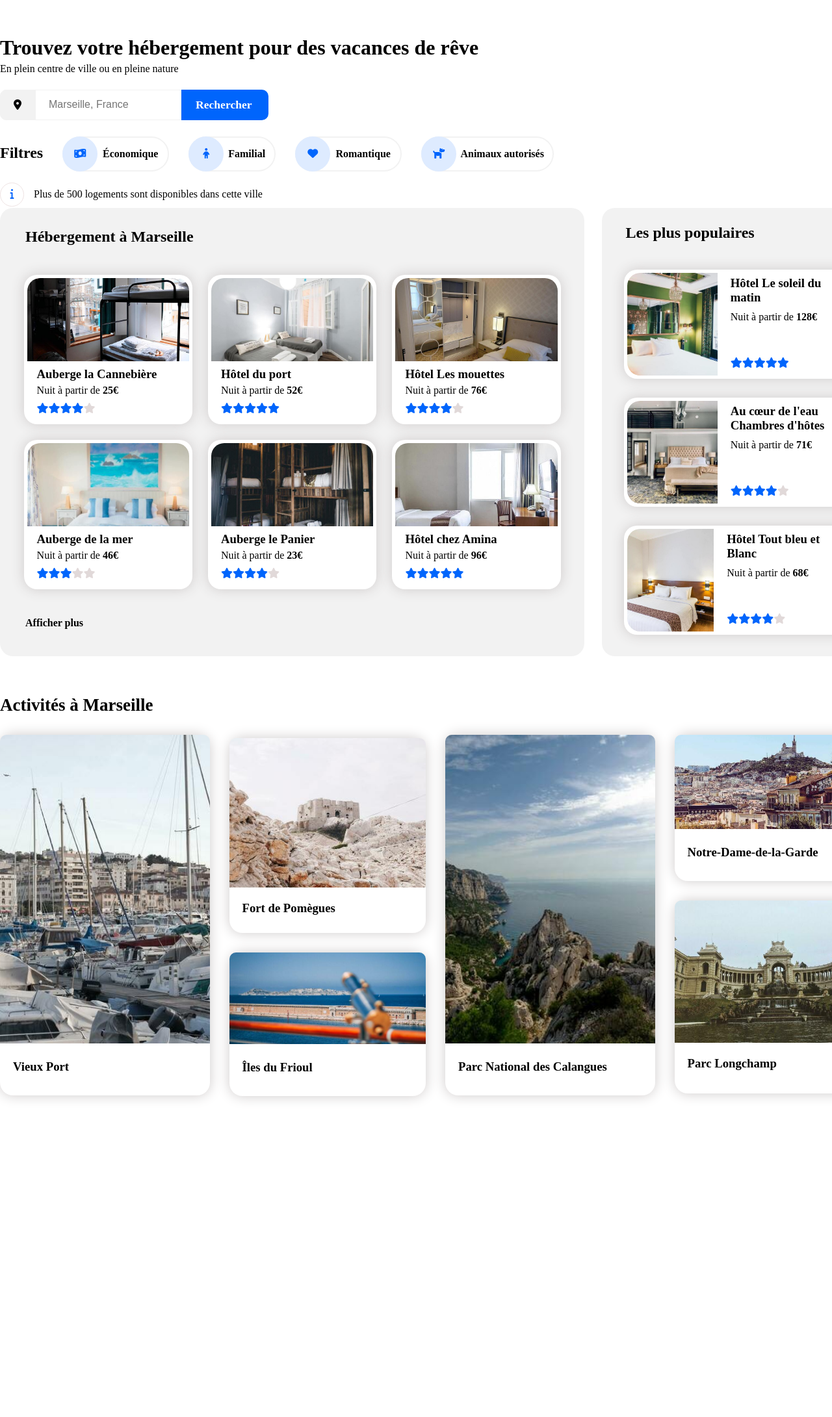
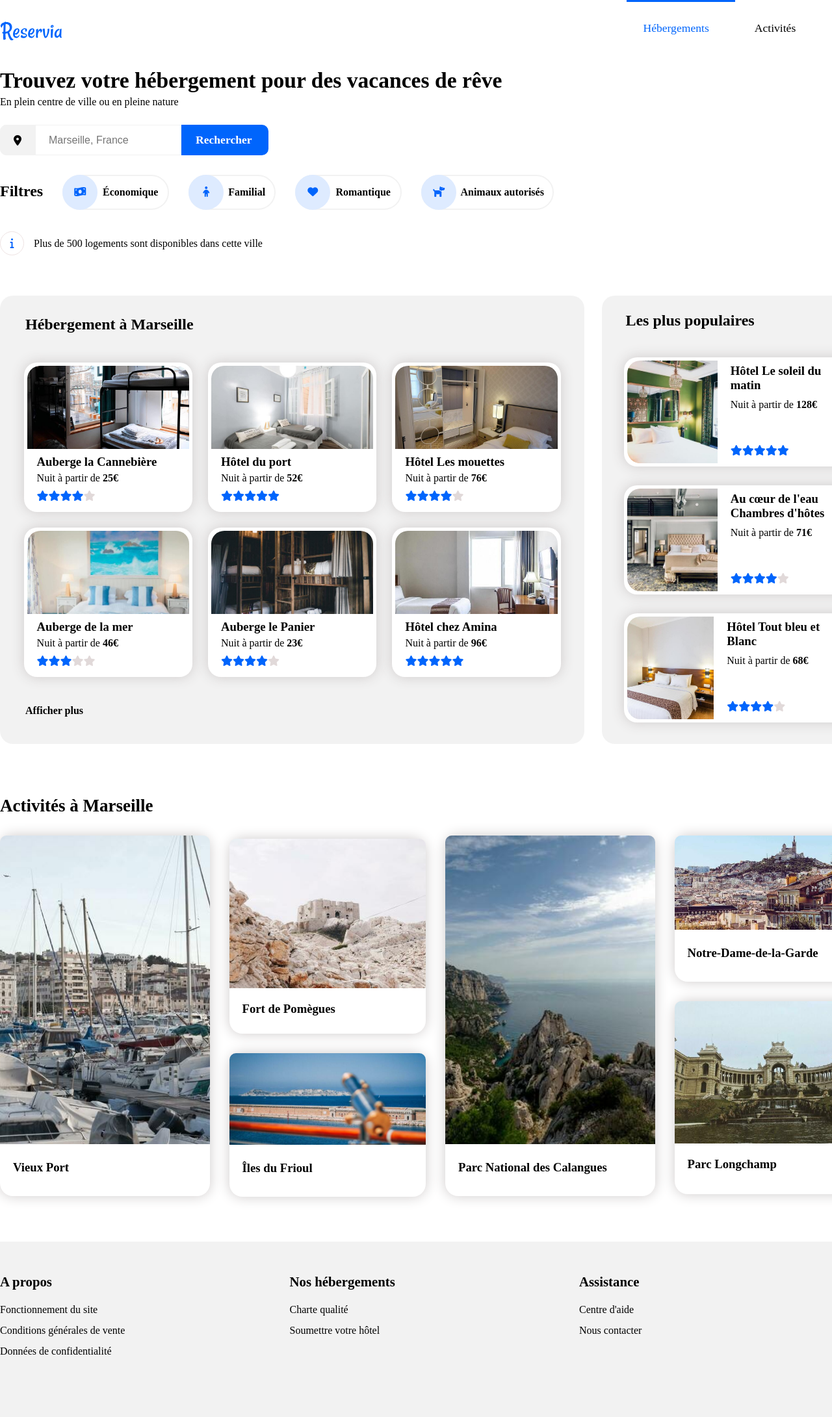
Before and after one commit to ExpleoOpenClassAKM/P2_Reservia, a plain HTML site: page index.html in a window 1280 px wide. Shown: the top 2181 px of the page at 65% size. Before the commit the page ends 1756 px from the top, so only its background shows below. Drawn offline with Linux system fonts and the light colour scheme.

Commit message:
mise à jour du projet

```diff
--- a/index.html
+++ b/index.html
@@ -14,9 +14,24 @@
         <div class="container">
 
             <!-- HEADER -->
-            <div class="header">
+            <header class="bloc_header">
+                <div class="box_header">
+					<!-- Logo -->
+					<div class="box_logo">
+						<img class="photo_logo" src="images/logo/Reservia.svg" alt="logo Reservia">
+					</div>
 
-            </div>
+					<!-- Menu de navigation -->
+					<nav class="box_nav">
+                        <ul class="texte_nav">
+                             <li class="texte_nav_hebergement"><a href="#hotel_disponible">Hébergements</a></li>
+                             <li class="texte_nav_activite"><a href="#activite_disponible">Activités</a></li>
+                             <li class="texte_nav_sinscrire"><a href="#">S'inscrire</a></li>
+                        </ul>
+					</nav>
+                </div>
+			</header>
+
 
             <!-- PREMIERE SECTION -->
             <!-- Titre de la page - Bouton recherche - Filtres - Info -->
@@ -133,7 +148,7 @@
 
                    <div class="hebergement_Marseille">
                        <div class="titre_principal_hebergement">
-                           <h2>Hébergement à Marseille</h2>
+                           <h2 id="hotel_disponible">Hébergement à Marseille</h2>
                        </div>
                        <div class="box_hebergement_all">
 
@@ -364,7 +379,7 @@
             <section class="activite_Marseille">
 
                 <div class="titre_activite_all">
-                    <h2>Activités à Marseille</h2>
+                    <h2 id="activite_disponible">Activités à Marseille</h2>
                 </div>
 
                 <div class="bloc_activite">
@@ -442,13 +457,49 @@
                     </div>
                 </div>
             </section>
+        </div>
 
 
-               <!-- FOOTER -->
-               <div class="footer">
+            <!-- FOOTER -->
 
-               </div>
+        <div class="fond_page_footer">
 
+            <footer class="bloc_footer">
+
+                <!-- A propos -->
+                <div class="box_a_propos">
+                    <h3 class="titre_footer">A propos</h3>
+                    <div class="texte_footer">
+                        <ul>
+                            <li><a href="#">Fonctionnement du site</a></li>
+                            <li><a href="#">Conditions générales de vente</a></li>
+                            <li><a href="#">Données de confidentialité</a></li>
+                        </ul>
+                    </div>
+                </div>
+
+                <!-- Nos hébergements -->
+                <div class="box_nos_hebergements">
+                    <h3 class="titre_footer">Nos hébergements</h3>
+                    <div class="texte_footer">
+                        <ul>
+                            <li><a href="#">Charte qualité</a></li>
+                            <li><a href="#">Soumettre votre hôtel</a></li>
+                        </ul>
+                    </div>
+                </div>
+
+                <!-- Assistance -->
+                <div class="box_assistance">
+                    <h3 class="titre_footer">Assistance</h3>
+                    <div class="texte_footer">
+                        <ul>
+                            <li><a href="#">Centre d'aide</a></li>
+                            <li><a href="#">Nous contacter</a></li>
+                        </ul>
+                    </div>
+                </div>
+            </footer>
         </div>
     </body>
 </html>
--- a/style.css
+++ b/style.css
@@ -13,6 +13,84 @@
     display: flex;
     flex-direction: column;
 }
+
+/* Header */
+
+.bloc_header
+{
+    width: auto;
+    height: 70px;
+    margin-bottom: 15px;
+}
+
+.box_header
+{
+    width: 100%;
+    height: 100%;
+    display: flex;
+    flex-direction: row;
+    justify-content: space-between;
+
+}
+
+.box_logo
+{
+    height: 100%;
+    display: flex;
+    flex-direction: column;
+    justify-content: flex-end;
+}
+
+.box_nav
+{
+    height: 54px;
+    display: flex;
+    flex-direction: column;
+    justify-content: flex-end;
+}
+
+.texte_nav
+{
+    width: 100%;
+    display: flex;
+    flex-direction: row;
+    justify-content: space-between;
+    list-style-type: none;
+    font-size: 1.1em;
+    text-decoration: none;
+}
+
+.texte_nav a
+{
+    text-decoration: none;
+}
+
+.texte_nav_hebergement a
+{
+     color: #0065FC;
+    padding: 30px 40px 0px 25px;
+    border-top: 3px solid #0065FC;
+}
+
+.texte_nav_activite a
+{
+    padding: 30px 30px 0px 30px;
+    color: black;
+}
+
+.texte_nav_activite a:hover
+{
+    padding: 30px 30px 0px 30px;
+    border-top: 3px solid #0065FC;
+    color: #0065FC;
+}
+
+.texte_nav_sinscrire a
+{
+    color: #0065FC;
+    padding: 30px 0px 0px 30px;
+}
+
 
 /* Paramètres d'affichage de la section S1*/
 
@@ -30,7 +108,7 @@
     width: 100%;
     height: 100%;
     background-color: white;
-    margin-top: 50px;
+    margin-top: 15px;
 }
 
 .bloc_titre_principal
@@ -42,7 +120,7 @@
 
 .titre_principal
 {
-    font-size: 2em;
+    font-size: 2.1em;
     margin: 5px 5px 5px 0px;
 }
 
@@ -149,7 +227,7 @@
     height: 20%;
     background-color: white;
     margin-top: 20px;
-    margin-bottom: 10px;
+    margin-bottom: 20px;
 }
 
 .box_filtre_all
@@ -390,6 +468,7 @@
     flex-direction: row;
     justify-content: space-between;
     border-radius: 20px;
+    margin-top: 50px;
 }
 
 .titre_principal_hebergement
@@ -652,7 +731,7 @@
     display: flex;
     flex-direction: column;
     margin-bottom: 60px;
-    margin-top: 60px;
+    margin-top: 80px;
     width: auto;
 }
 
@@ -883,3 +962,68 @@
     text-decoration: none;
     color: black;
 }
+
+
+
+/* FOOTER */
+
+.fond_page_footer
+{
+    width: auto;
+    height: auto;
+    background-color: #F2F2F2;
+}
+
+.bloc_footer
+{
+    background-color: #F2F2F2;
+    width: 1350px;
+    height: 220px;
+    margin: auto;
+    display: flex;
+    flex-direction: row;
+    padding-top: 50px;
+}
+
+.box_a_propos
+{
+    width: 33%;
+    height: auto;
+}
+
+.box_nos_hebergements
+{
+    width: 33%;
+    height: auto;
+}
+
+
+.box_assistance
+{
+    width: 33%;
+    height: auto;
+}
+
+.titre_footer
+{
+    margin-bottom: 15px;
+    font-size: 1.3em;
+}
+
+.texte_footer ul
+{
+    list-style-type: none;
+}
+
+.texte_footer a
+{
+    text-decoration: none;
+    line-height: 2em;
+    font-size: 1em;
+    color: black;
+}
+
+.texte_footer a:hover
+{
+    text-decoration: underline;
+}
```
